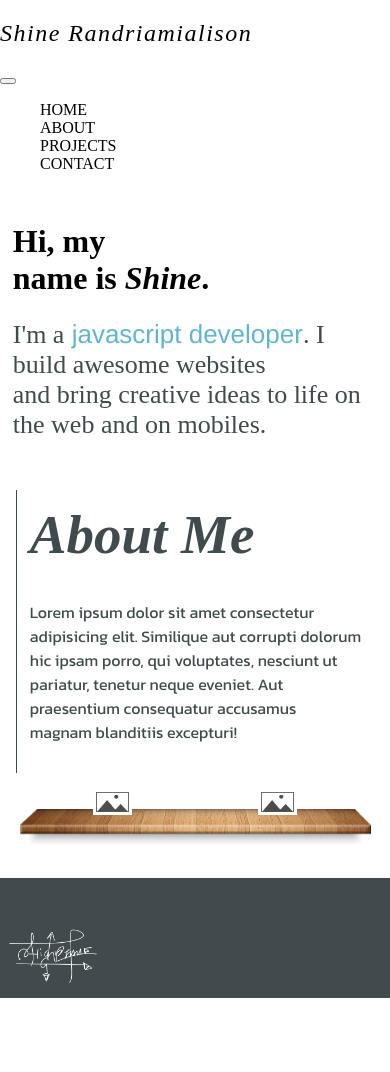
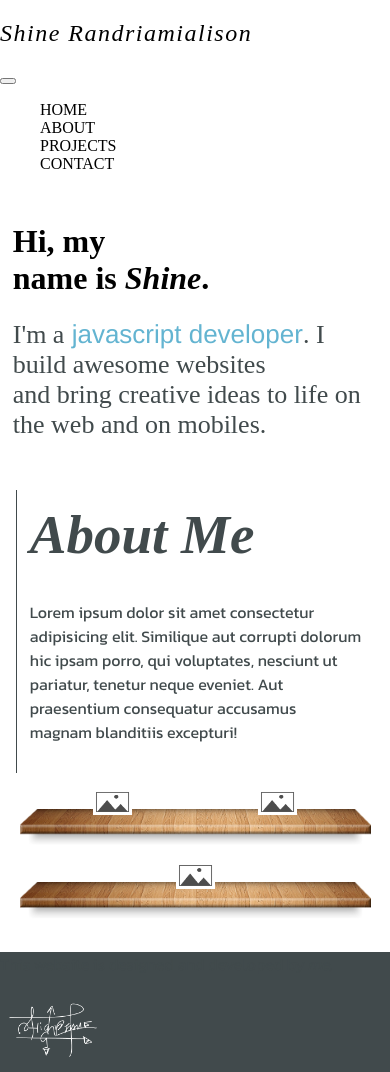
Before and after one commit to Shine0111/portfolio, a React (Vite) app: page / in a window 390 px wide. Before the commit the page ends 998 px from the top, so only its background shows below. Built offline with nearby package versions, Linux system fonts and the light colour scheme.

Commit message:
added row for mobile

```diff
--- a/src/components/ProjectsSection/ProjectsSection.tsx
+++ b/src/components/ProjectsSection/ProjectsSection.tsx
@@ -19,7 +19,8 @@ const ProjectsSection = () => {
 
   const projectsLoaded: { title: string; image: string }[] = getProjects();
   return (
-    <div className={classNames("container-max-width-wider", styles.container)}>
+    <div className={classNames("container-max-width-wider")}>
+      <div className={styles.container}>
         {projectsLoaded.map((project) => (
           <img
             key={project.title}
@@ -29,6 +30,17 @@ const ProjectsSection = () => {
           />
         ))}
       </div>
+      {viewWidth < breakpoint && (
+        <div className={styles.container}>
+          <img
+            key={projects[2].title}
+            src={projects[2].image}
+            alt={projects[2].title}
+            className={styles.projectEntryImage}
+          />
+        </div>
+      )}
+    </div>
   );
 };
 
```
Lines whose indentation alone changed are shown as unchanged.
